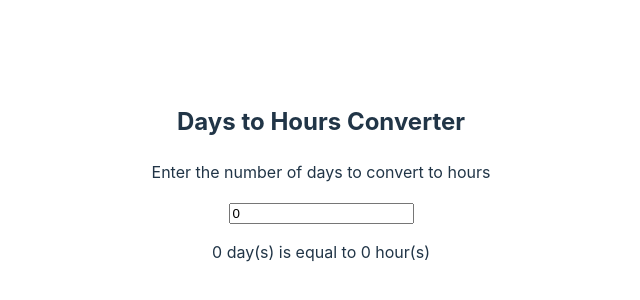
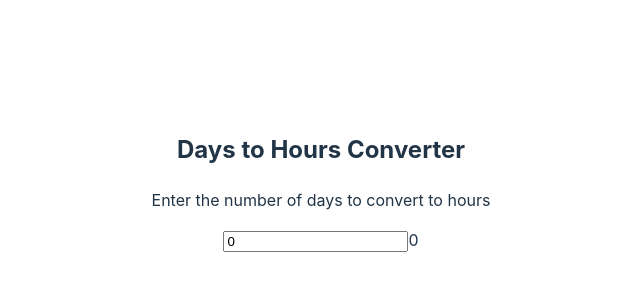
Before and after one commit to ravm/cicd, a React (Vite) app in the folder daystohours/: page / in a window 1280 px wide. Shown: the part 218-518 px from the top of the page, without its empty margins (319-959 px from the left). Built offline with nearby package versions, Linux system fonts and the light colour scheme.

Commit message:
added checker for hour rounding

```diff
--- a/daystohours/src/App.jsx
+++ b/daystohours/src/App.jsx
@@ -19,9 +19,11 @@ function App () {
 					value={count}
 					onChange={(e) => setCount(e.target.value)}
 				/>
-				<p>
-          {count} day(s) is equal to {count !== 0 ? daysToHoursConverter(count).toFixed(2) : 0} hour(s)
-        </p>
+				{count && (
+          <p>
+            {count} day(s) is equal to {Number.isInteger(count) ? count * 24 : daysToHoursConverter(count).toFixed(2)} hour(s)
+          </p>
+        )}
 			</div>
 		</>
 	)
```
